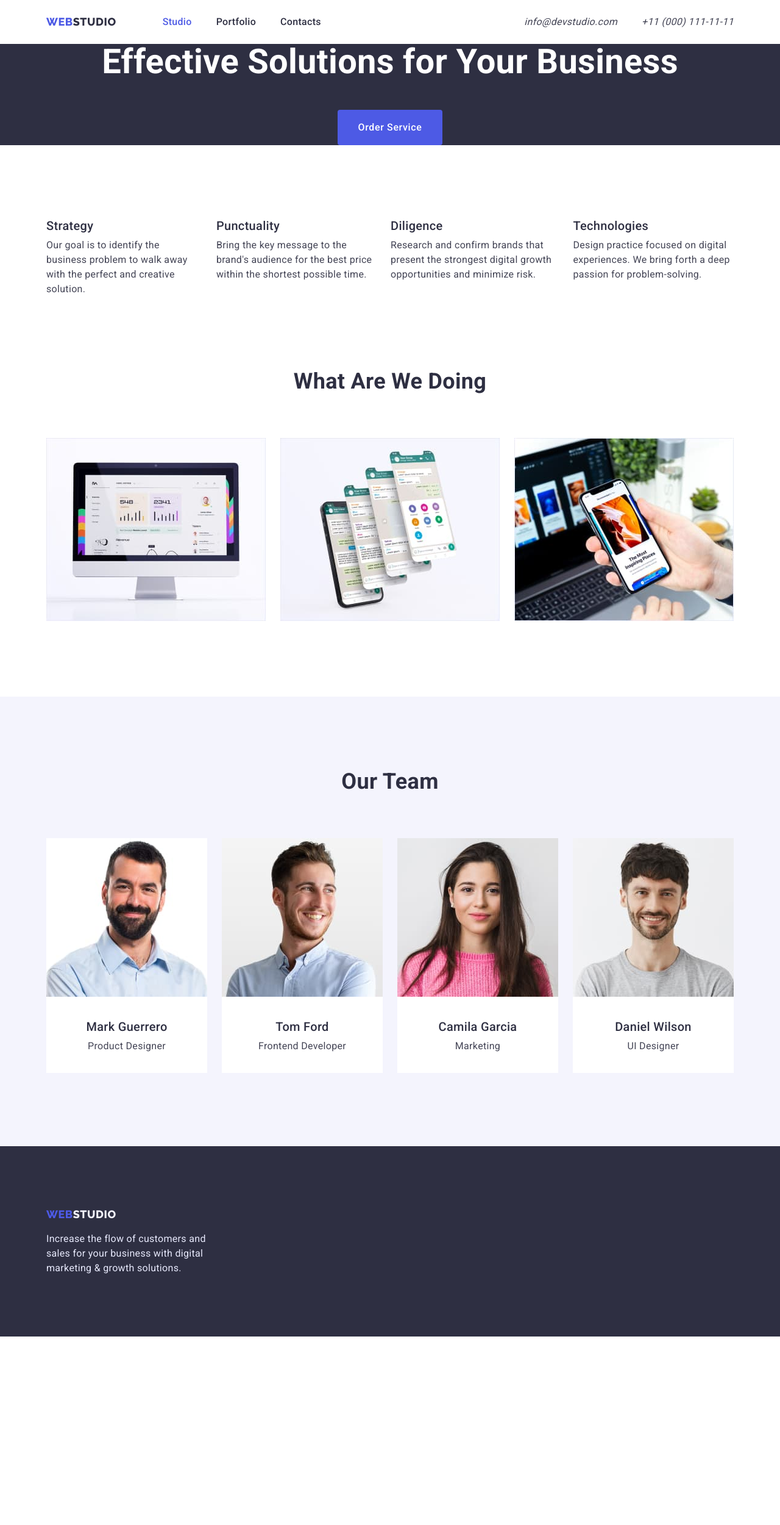
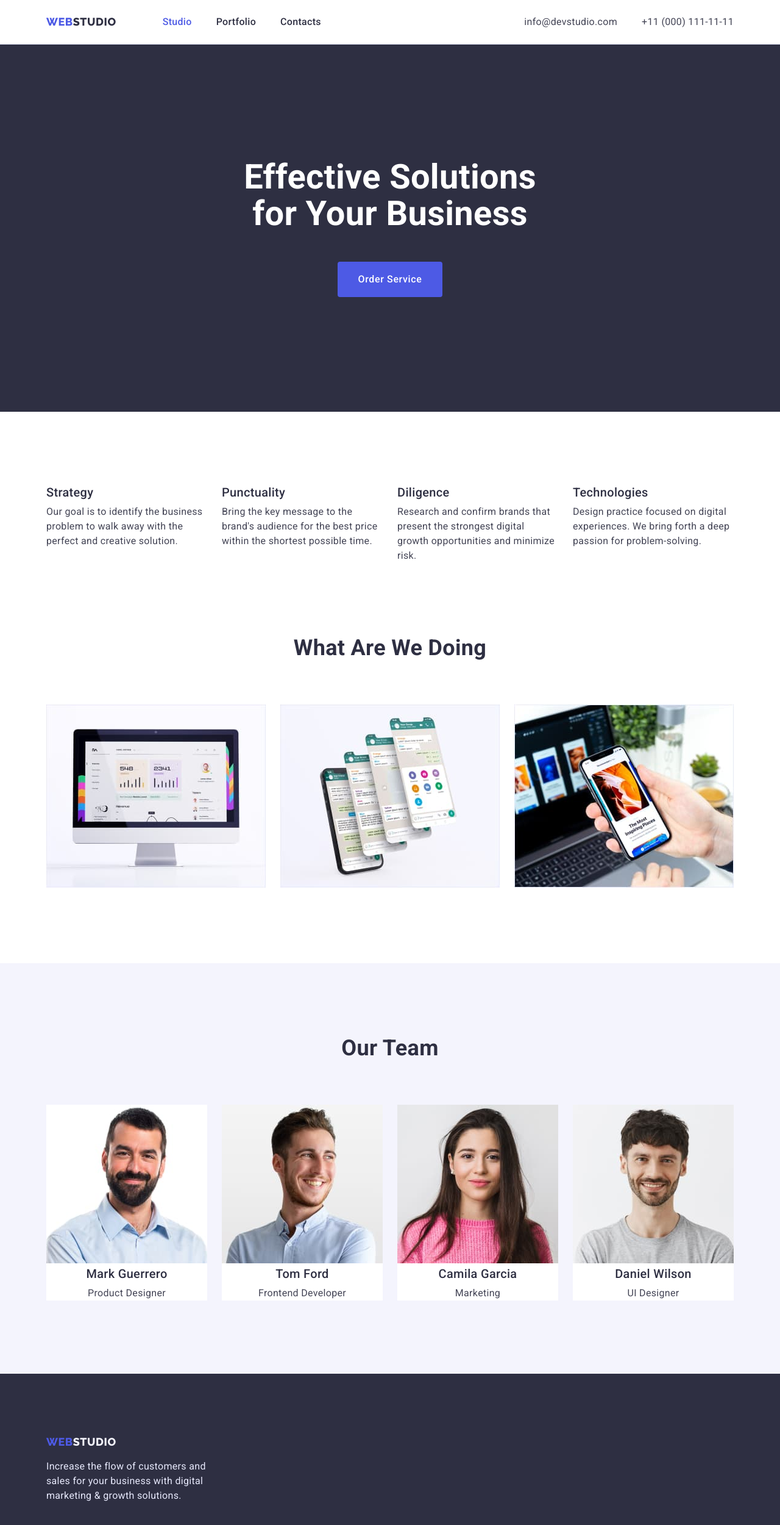
Before and after one commit to RosstyslavP/goit-markup-hw-03, a plain HTML site: page index.html in a window 1280 px wide. Shown: the whole page at 61% size. Before the commit the page ends 2191 px from the top, so only its background shows below. Drawn offline with nearby package versions, Linux system fonts and the light colour scheme.

Commit message:
correction hw-03

```diff
--- a/css/styles.css
+++ b/css/styles.css
@@ -46,6 +46,7 @@ ul {
 /* header----------------------- */
 .header {
   background-color: var(--white-color);
+  border-bottom: 1px solid var(--footer-text-color);
 }
 
 .logo {
@@ -117,6 +118,7 @@ ul {
   font-size: 16px;
   line-height: 1.5;
   text-decoration: none;
+  font-style: normal;
 }
 
 .site-nav .link:hover,
@@ -132,19 +134,22 @@ ul {
 .hero {
   background: var(--footer-background-color);
   text-align: center;
+  padding: 188px 0;
 }
 
 .hero-title {
+  width: 494px;
   color: var(--white-color);
   font-size: 56px;
   line-height: 1.07;
+  margin-right: auto;
+  margin-left: auto;
   margin-bottom: 48px;
 }
 
 .hero-button {
   background: var(--accent-color);
   color: var(--white-color);
-  font-family: 'Roboto';
   font-weight: 500;
   font-size: 16px;
   line-height: 1.5;
@@ -154,7 +159,11 @@ ul {
   border-radius: 4px;
   padding: 16px 32px;
   min-width: 169px;
-  text-align: center;
+}
+
+.hero-button:hover,
+.hero-button:focus {
+  background-color: var(--focus-color);
 }
 
 /* section-------------------------- */
@@ -189,7 +198,11 @@ ul {
   font-weight: 500;
   font-size: 20px;
   line-height: 1.2;
-  padding-bottom: 8px;
+  margin-bottom: 8px;
+}
+
+.feature-list {
+  width: calc((100% - 72px) / 4);
 }
 
 .feature-text {
@@ -214,6 +227,7 @@ ul {
   display: flex;
   flex-wrap: wrap;
   gap: 24px;
+
   margin-top: 72px;
 }
 .team {
@@ -226,25 +240,23 @@ ul {
   font-size: 20px;
   line-height: 1.2;
   text-align: center;
-  padding-top: 32px;
-  padding-bottom: 8px;
+  margin-bottom: 8px;
 }
 
 .team-text {
   font-size: 16px;
   line-height: 1.5;
   text-align: center;
-  padding-bottom: 32px;
 }
 
 /* footer------------------------------ */
 .footer {
   background: var(--footer-background-color);
+  padding: 100px 0;
 }
 
 .footer-box {
   width: 264px;
-  padding: 100px 0;
 }
 
 .footer .logo {
@@ -323,6 +335,7 @@ ul {
   font-weight: 500;
   font-size: 20px;
   line-height: 1.2;
+  margin-bottom: 8px;
 }
 
 .project .text {
@@ -331,12 +344,7 @@ ul {
 }
 
 .project .content {
-  display: flex;
-  flex-direction: column;
-  justify-content: center;
-  align-items: flex-start;
   padding: 32px 16px;
-  gap: 8px;
   border: 1px solid #e7e9fc;
   border-top: none;
 }
--- a/index.html
+++ b/index.html
@@ -137,8 +137,10 @@
                 width="264"
                 height="260"
               />
+              <div class="content-team">
                 <h3 class="team-title">Mark Guerrero</h3>
                 <p class="team-text">Product Designer</p>
+              </div>
             </li>
             <li class="team">
               <img
@@ -147,8 +149,10 @@
                 width="264"
                 height="260"
               />
+              <div class="content-team">
                 <h3 class="team-title">Tom Ford</h3>
                 <p class="team-text">Frontend Developer</p>
+              </div>
             </li>
             <li class="team">
               <img
@@ -157,8 +161,10 @@
                 width="264"
                 height="260"
               />
+              <div class="content-team">
                 <h3 class="team-title">Camila Garcia</h3>
                 <p class="team-text">Marketing</p>
+              </div>
             </li>
             <li class="team">
               <img
@@ -167,8 +173,10 @@
                 width="264"
                 height="260"
               />
+              <div class="content-team">
                 <h3 class="team-title">Daniel Wilson</h3>
                 <p class="team-text">UI Designer</p>
+              </div>
             </li>
           </ul>
         </div>
```
Lines whose indentation alone changed are shown as unchanged.
